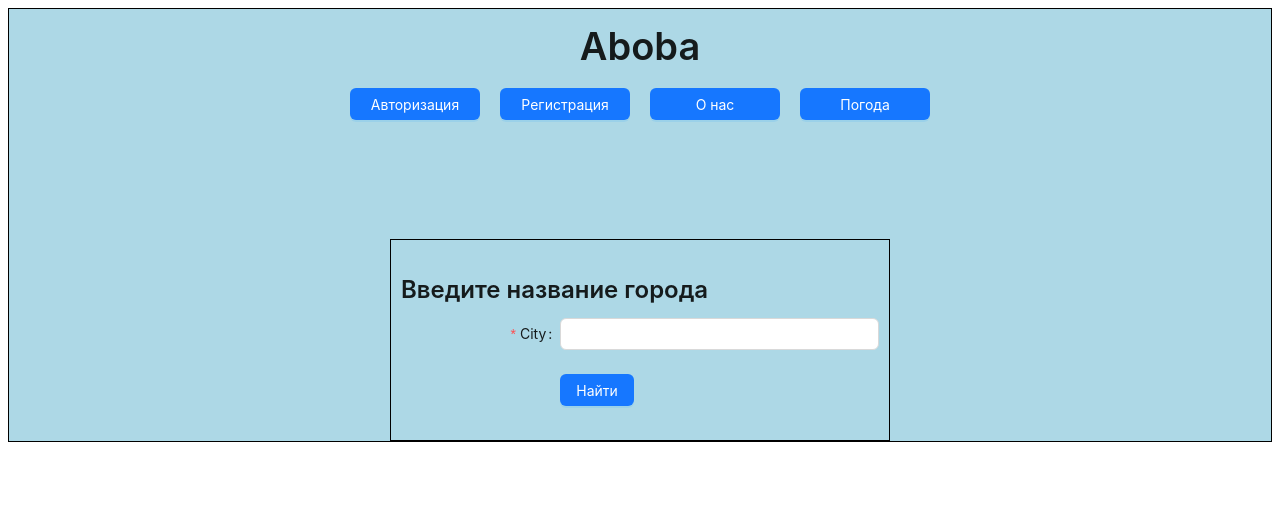
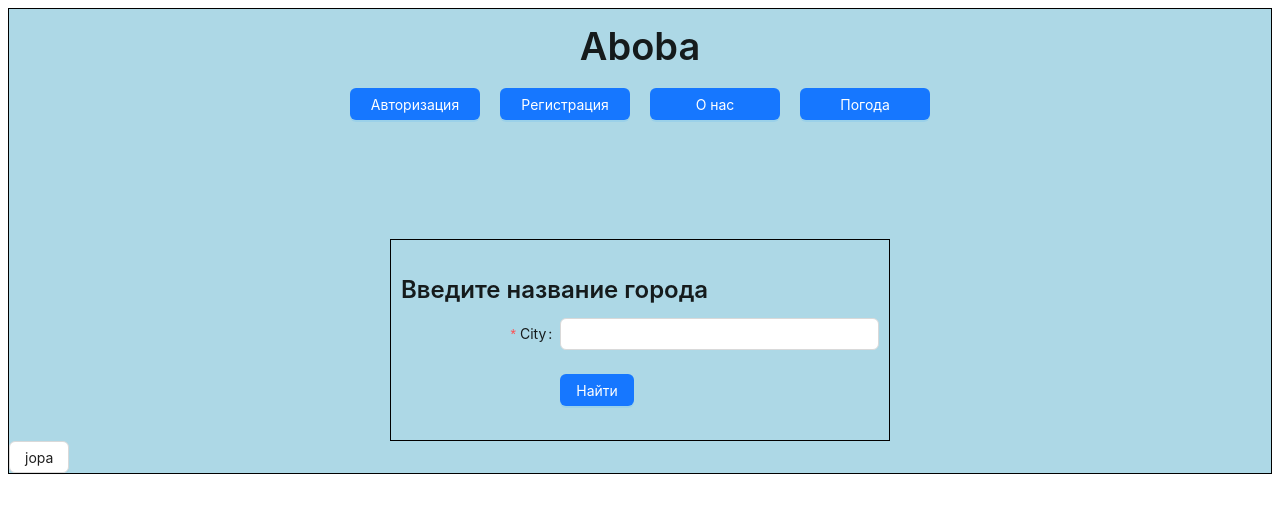
Before and after one commit to G3KT4R/first_attestat, a React (Create React App) app: page /weather in a window 1280 px wide. Shown: the top 512 px of the page. Built offline with nearby package versions, Linux system fonts and the light colour scheme.

Commit message:
feat: info go to server

```diff
--- a/src/pages/LoginPage/LoginPage.js
+++ b/src/pages/LoginPage/LoginPage.js
@@ -39,7 +39,7 @@ export const LoginPage = () => {
   const [message, setMessage] = useState("");
   const [isResultSuccess, setIsResultSuccess] = useState();
   const onFinish = (values) => {
-    fetch(`http://localhost:9500/login`, {
+    fetch(`http://localhost:8000/login`, {
       method: "POST",
       body: JSON.stringify({ values }),
       headers: {
--- a/src/pages/RegistrationPage/RegistrationPage.js
+++ b/src/pages/RegistrationPage/RegistrationPage.js
@@ -9,7 +9,7 @@ export const RegistrationPage = () => {
   const [message, setMessage] = useState("");
   const [isResultSuccess, setIsResultSuccess] = useState();
   const onFinish = (values) => {
-    fetch(`http://localhost:9500/registration`, {
+    fetch(`http://localhost:8000/registration`, {
       method: "POST",
       body: JSON.stringify({ values }),
       headers: {
--- a/src/pages/WeatherPage/WeatherPage.js
+++ b/src/pages/WeatherPage/WeatherPage.js
@@ -1,4 +1,4 @@
-import { Typography, Input, Button, Form } from "antd";
+import { Typography, Input, Button, Form, message } from "antd";
 import { Header } from "../../components/Header/Header";
 import Styles from "../WeatherPage/weatherPage.module.css";
 import { useState } from "react";
@@ -41,6 +41,25 @@ export const WeatherPage = () => {
   const [city, setCity] = useState("initialState");
   const [cityInfo, setCityInfo] = useState();
   const [errorMessage, setErrorMessage] = useState("");
+
+  const payWeather = (name, localtime, temp_c, gust_kph) => {
+    fetch(`http://localhost:8000/weather`, {
+      method: "POST",
+      body: JSON.stringify({ name, localtime, temp_c, gust_kph }),
+      headers: {
+        "Content-type": "application/json; charset=UTF-8",
+      },
+    })
+      .then(function (response) {
+        if (response.ok) {
+          return response.json();
+        }
+        return Promise.reject();
+      })
+      .catch(function (error) {
+        console.warn("Something went wrong.", error);
+      });
+  };
 
   const onFinish = (values) => {
     fetch(
@@ -118,6 +137,18 @@ export const WeatherPage = () => {
         </Form.Item>
         <div></div>
       </Form>
+      <Button
+        onClick={() =>
+          payWeather(
+            cityInfo.location.name,
+            cityInfo.location.localtime,
+            cityInfo.current.temp_c,
+            cityInfo.current.gust_kph
+          )
+        }
+      >
+        jopa
+      </Button>
       {cityInfo && (
         <div className={Styles.out}>
           <div>Название города: {cityInfo.location.name}</div>
```
Also changed, not shown: src/server/index.js (+15 -1 lines).
